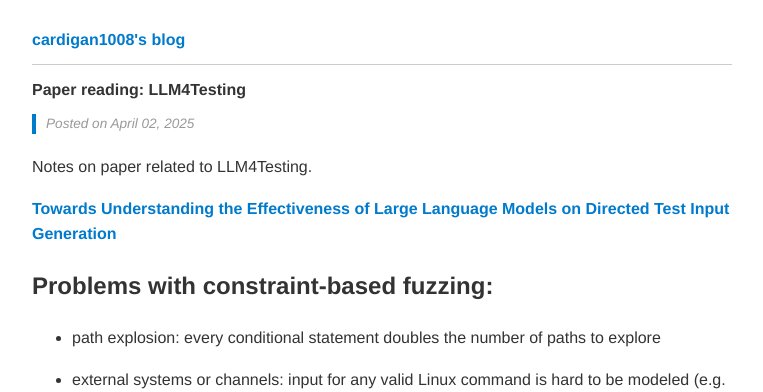
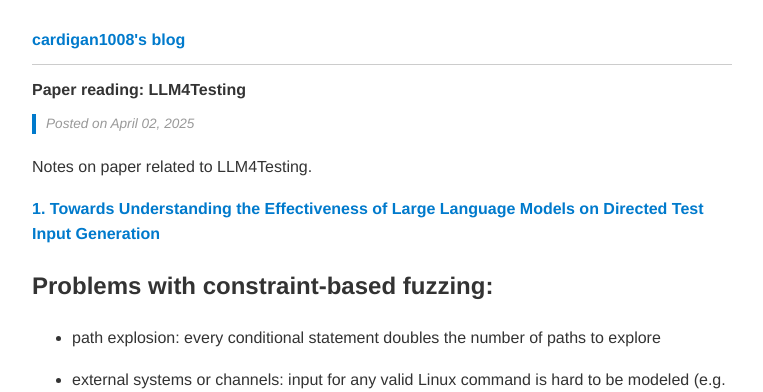
Before and after one commit to cardigan1008/cardigan1008.github.io, a Jekyll site: the page built from _posts/2025-04-18-LLM4Testing-paper-reading.md, in a window 1280 px wide. Shown: the top 392 px of the page, without its empty margins (258-1021 px from the left). Built offline with Jekyll 4.4.1, drawn with Linux system fonts in a browser that asks for light colours.

Commit message:
fix: typo

```diff
--- a/_posts/2025-04-18-LLM4Testing-paper-reading.md
+++ b/_posts/2025-04-18-LLM4Testing-paper-reading.md
@@ -10,7 +10,7 @@ Notes on paper related to LLM4Testing.
 
 <!--more-->
 
-# [Towards Understanding the Effectiveness of Large Language Models on Directed Test Input Generation](https://dl.acm.org/doi/pdf/10.1145/3691620.3695513)
+# [1. Towards Understanding the Effectiveness of Large Language Models on Directed Test Input Generation](https://dl.acm.org/doi/pdf/10.1145/3691620.3695513)
 
 ## Problems with constraint-based fuzzing:
 
```
